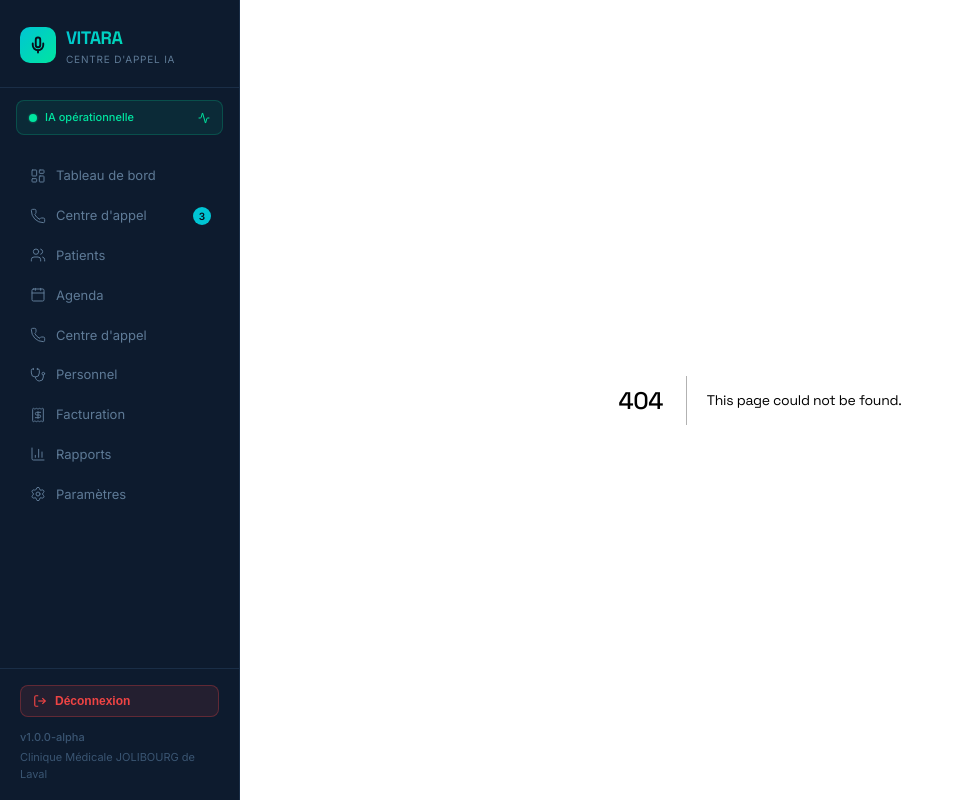
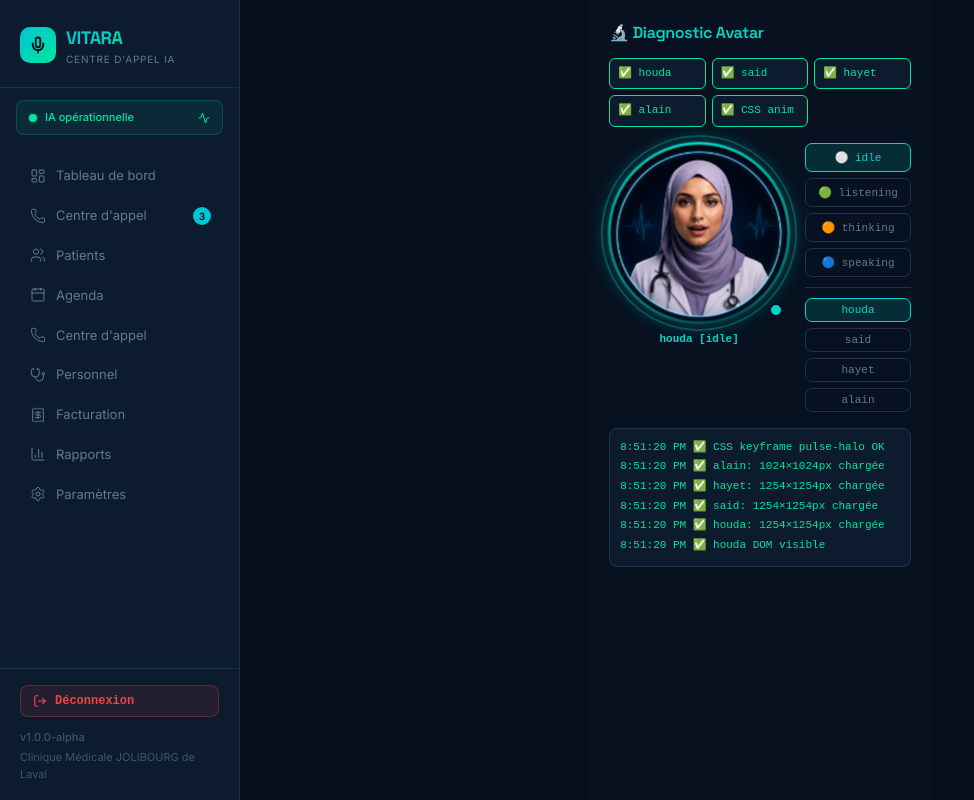
Before and after one commit to hedibennis17-tech/VITARA, a Next.js app: page /diag-visual in a window 1280 px wide. Before the commit this address had no page. Shown: the whole page, without its empty margins (0-974 px from the left). Built offline with nearby package versions, Linux system fonts and the light colour scheme.

Commit message:
feat: /diag-visual — page diagnostic visuel interactif avatar

```diff
--- /dev/null
+++ b/src/app/diag-visual/page.tsx
@@ -0,0 +1,115 @@
+'use client';
+import { useState, useEffect } from 'react';
+
+const AGENTS = [
+  { id:'houda', color:'#00D7C8', img:'/agents/houda.png', pos:'center 15%' },
+  { id:'said',  color:'#8B5CF6', img:'/agents/said.png',  pos:'center 18%' },
+  { id:'hayet', color:'#EC4899', img:'/agents/hayet.jpg', pos:'center 20%' },
+  { id:'alain', color:'#16A34A', img:'/agents/alain.png', pos:'center 18%' },
+];
+type S = 'idle'|'listening'|'thinking'|'speaking';
+
+export default function DiagVisual() {
+  const [vState, setVState] = useState<S>('idle');
+  const [agent,  setAgent]  = useState(AGENTS[0]);
+  const [log,    setLog]    = useState<string[]>([]);
+  const [imgOk,  setImgOk]  = useState<Record<string,boolean|null>>({});
+  const [cssOk,  setCssOk]  = useState<boolean|null>(null);
+
+  const add = (m: string) => setLog(p=>[`${new Date().toLocaleTimeString()} ${m}`,...p.slice(0,30)]);
+
+  useEffect(()=>{
+    AGENTS.forEach(a=>{
+      const img = new Image();
+      img.onload  = ()=>{ setImgOk(p=>({...p,[a.id]:true}));  add(`✅ ${a.id}: ${img.naturalWidth}×${img.naturalHeight}px chargée`); };
+      img.onerror = ()=>{ setImgOk(p=>({...p,[a.id]:false})); add(`❌ ${a.id}: ERREUR chargement`); };
+      img.src = a.img+'?t='+Date.now();
+    });
+    setTimeout(()=>{
+      const el = document.createElement('div');
+      el.style.animation = 'pulse-halo 1s infinite';
+      document.body.appendChild(el);
+      const anim = window.getComputedStyle(el).animationName;
+      const ok = anim === 'pulse-halo';
+      setCssOk(ok);
+      add(ok?'✅ CSS keyframe pulse-halo OK':'❌ CSS keyframe pulse-halo MANQUANT');
+      document.body.removeChild(el);
+    }, 800);
+  },[]);
+
+  const SIZE = 180;
+  const halo = vState==='speaking'?agent.color:vState==='listening'?'#00E5A0':vState==='thinking'?'#F9A826':agent.color;
+  const anim = vState==='speaking'?'pulse-halo 0.8s ease-in-out infinite':vState==='listening'?'pulse-halo 1.4s ease-in-out infinite':vState==='thinking'?'pulse-halo 2s ease-in-out infinite':'none';
+
+  return (
+    <div style={{minHeight:'100vh',background:'#07111F',color:'#E8F0FA',fontFamily:'monospace',padding:20,maxWidth:480,margin:'0 auto'}}>
+      <h1 style={{color:'#00D7C8',fontSize:16,marginBottom:12}}>🔬 Diagnostic Avatar</h1>
+
+      <div style={{display:'grid',gridTemplateColumns:'1fr 1fr 1fr',gap:6,marginBottom:16,fontSize:11}}>
+        {AGENTS.map(a=>(
+          <div key={a.id} style={{padding:'6px 8px',background:'#0D1B2E',borderRadius:6,border:`1px solid ${imgOk[a.id]===true?'#00E5A0':imgOk[a.id]===false?'#EF4444':'#1E3350'}`,color:imgOk[a.id]===true?'#00E5A0':imgOk[a.id]===false?'#EF4444':'#5E7A96'}}>
+            {imgOk[a.id]===undefined?'⏳':imgOk[a.id]?'✅':'❌'} {a.id}
+          </div>
+        ))}
+        <div style={{padding:'6px 8px',background:'#0D1B2E',borderRadius:6,border:`1px solid ${cssOk===null?'#1E3350':cssOk?'#00E5A0':'#EF4444'}`,color:cssOk===null?'#5E7A96':cssOk?'#00E5A0':'#EF4444'}}>
+          {cssOk===null?'⏳':cssOk?'✅':'❌'} CSS anim
+        </div>
+      </div>
+
+      <div style={{display:'flex',gap:16,alignItems:'flex-start',marginBottom:16}}>
+        {/* Avatar */}
+        <div style={{display:'flex',flexDirection:'column',alignItems:'center',gap:8,flexShrink:0}}>
+          <div style={{position:'relative',width:SIZE,height:SIZE}}>
+            {vState==='speaking'&&[1,2].map(i=>(
+              <div key={i} style={{position:'absolute',top:-(i*12),left:-(i*12),width:SIZE+(i*24),height:SIZE+(i*24),borderRadius:'50%',border:`1.5px solid ${agent.color}`,opacity:.5,animation:`ring ${1.8+i*.35}s ease-out infinite`,animationDelay:`${i*.3}s`,pointerEvents:'none'}}/>
+            ))}
+            <div style={{position:'absolute',inset:-8,borderRadius:'50%',border:`2.5px solid ${halo}`,opacity:vState==='idle'?.3:.9,animation:anim,boxShadow:`0 0 20px ${halo}66`,pointerEvents:'none'}}/>
+            <div style={{width:SIZE,height:SIZE,borderRadius:'50%',background:`conic-gradient(${halo} 0%,${halo}44 45%,${halo} 100%)`,padding:3,boxSizing:'border-box' as const,animation:vState==='speaking'?'spin 3s linear infinite':'avatar-breathe 4s ease-in-out infinite',boxShadow:`0 0 15px ${halo}50`}}>
+              <div style={{width:SIZE-6,height:SIZE-6,borderRadius:'50%',overflow:'hidden',background:'#07111F'}}>
+                <img src={agent.img} alt={agent.id} style={{width:'100%',height:'100%',objectFit:'cover',objectPosition:agent.pos}}
+                  onLoad={()=>add(`✅ ${agent.id} DOM visible`)}
+                  onError={()=>add(`❌ ${agent.id} ERREUR DOM`)}
+                />
+              </div>
+            </div>
+            <div style={{position:'absolute',bottom:6,right:6,width:14,height:14,borderRadius:'50%',background:halo,border:'2.5px solid #07111F',animation:vState!=='idle'?'dot-blink .7s ease-in-out infinite':'none'}}/>
+          </div>
+          <div style={{fontSize:11,color:halo,fontWeight:700}}>{agent.id} [{vState}]</div>
+        </div>
+
+        {/* Contrôles */}
+        <div style={{display:'flex',flexDirection:'column',gap:6,fontSize:11}}>
+          {(['idle','listening','thinking','speaking'] as S[]).map(s=>(
+            <button key={s} onClick={()=>{setVState(s);add(`→ ${s}`);}}
+              style={{padding:'7px 12px',background:vState===s?`${agent.color}22`:'transparent',border:`1px solid ${vState===s?agent.color:'#1E3350'}`,borderRadius:7,color:vState===s?agent.color:'#5E7A96',cursor:'pointer',fontFamily:'monospace',fontSize:11}}>
+              {s==='idle'?'⚪':s==='listening'?'🟢':s==='thinking'?'🟠':'🔵'} {s}
+            </button>
+          ))}
+          <div style={{borderTop:'1px solid #1E3350',marginTop:4,paddingTop:4}}/>
+          {AGENTS.map(a=>(
+            <button key={a.id} onClick={()=>{setAgent(a);add(`→ agent: ${a.id}`);}}
+              style={{padding:'5px 10px',background:agent.id===a.id?`${a.color}22`:'transparent',border:`1px solid ${agent.id===a.id?a.color:'#1E3350'}`,borderRadius:7,color:agent.id===a.id?a.color:'#5E7A96',cursor:'pointer',fontFamily:'monospace',fontSize:11}}>
+              {a.id}
+            </button>
+          ))}
+        </div>
+      </div>
+
+      {/* Log */}
+      <div style={{background:'#0D1B2E',borderRadius:8,padding:10,maxHeight:250,overflowY:'auto',border:'1px solid #1E3350',fontSize:11}}>
+        {log.length===0?<span style={{color:'#5E7A96'}}>En attente...</span>:log.map((l,i)=>(
+          <div key={i} style={{color:l.includes('✅')?'#00E5A0':l.includes('❌')?'#EF4444':'#E8F0FA',marginBottom:2}}>{l}</div>
+        ))}
+      </div>
+
+      <style>{`
+        @keyframes pulse-halo{0%,100%{transform:scale(1);opacity:.9}50%{transform:scale(1.08);opacity:.4}}
+        @keyframes dot-blink{0%,100%{transform:scale(1)}50%{transform:scale(1.6)}}
+        @keyframes avatar-breathe{0%,100%{transform:scale(1)}50%{transform:scale(1.015)}}
+        @keyframes ring{0%{transform:scale(.92);opacity:.6}100%{transform:scale(1.65);opacity:0}}
+        @keyframes spin{to{transform:rotate(360deg)}}
+        button{font-family:monospace}
+      `}</style>
+    </div>
+  );
+}
--- a/src/middleware.ts
+++ b/src/middleware.ts
@@ -10,7 +10,7 @@ const PUB_API  = [
 const PUB_PAGE = [
   '/login', '/register',
   '/patient',        // App patient — toujours publique
-  '/patient-portal', '/diag', // Portail patient — toujours public
+  '/patient-portal', '/diag', '/diag-visual', // Portail patient — toujours public
   '/_next', '/favicon',
 ];
 
```
